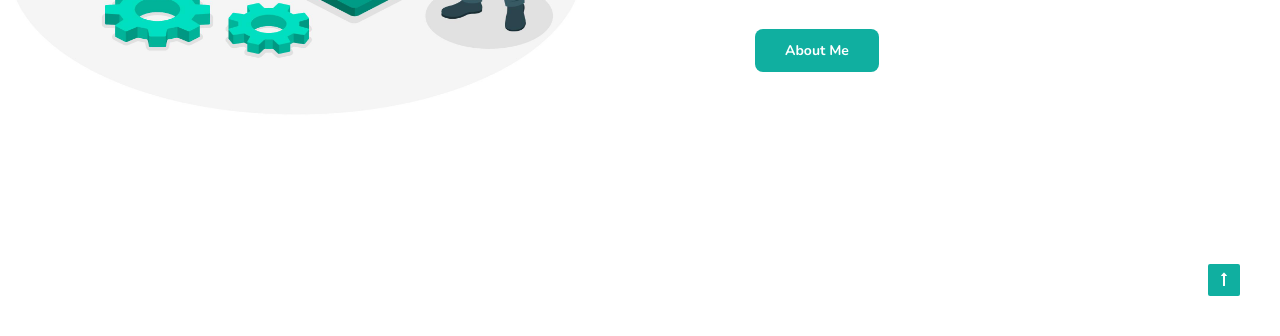
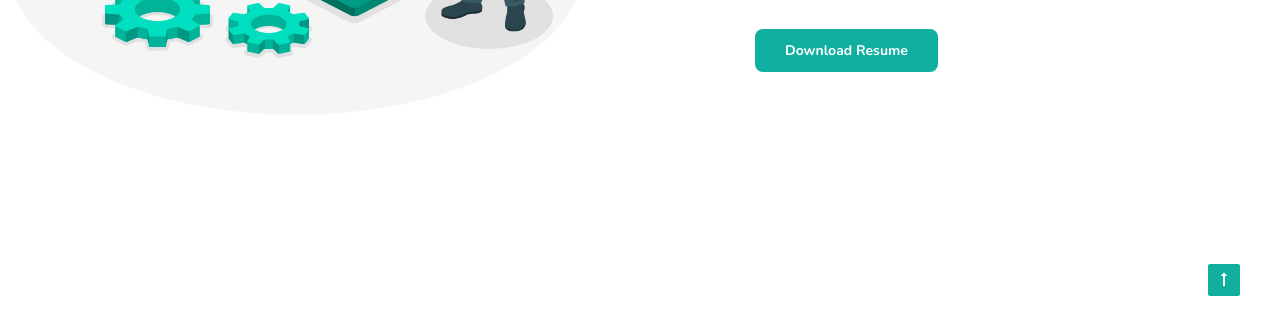
Before and after one commit to OmoniyiTim/omoniyi, a plain HTML site: page index.html in a window 1280 px wide. Shown: the part 464-800 px from the top of the page. Drawn offline with nearby package versions, Linux system fonts and the light colour scheme.

Commit message:
Update index.html

```diff
--- a/index.html
+++ b/index.html
@@ -102,7 +102,7 @@
                                 <h1 class="wow fadeInUp tim" data-wow-delay=".5s">Omoniyi Gbenga <br>Frontend Developer</h1>
                                 <p class="lead wow fadeInUp" data-wow-delay=".75s">A web developer with a strong interest in projects that require both conceptual and analytical thinking. I'm always eager to learn from anyone and everyone.</p>
                                 <div class="spacer-20"></div>
-                                <a class="btn-custom scroll-to wow fadeInUp" data-wow-delay="1s" href="#section-about">About Me</a>
+                                <a class="btn-custom scroll-to wow fadeInUp" data-wow-delay="1s" href="#section-about">Download Resume</a>
                             </div>
                         </div>
                     </div>
```
